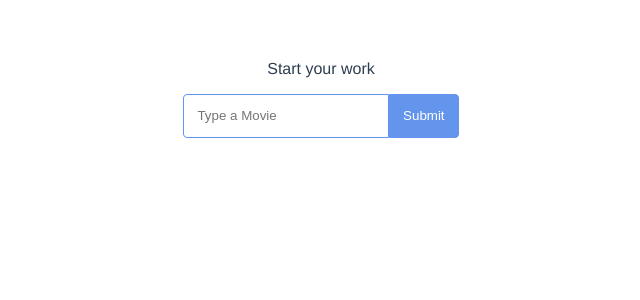
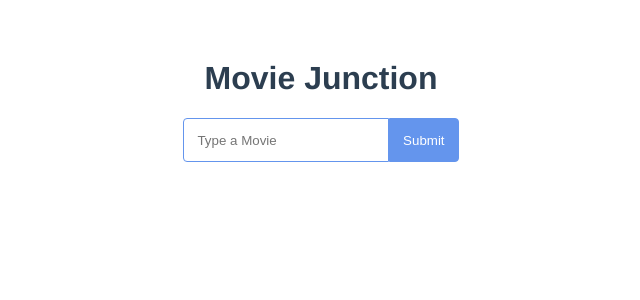
Before and after one commit to ayubkhan154/movie-junction, a Vue app: page / in a window 1280 px wide. Shown: the top 300 px of the page, without its empty margins (319-959 px from the left). Built offline with nearby package versions, Linux system fonts and the light colour scheme.

Commit message:
Minor refactor to App.vue

```diff
--- a/src/App.vue
+++ b/src/App.vue
@@ -1,7 +1,7 @@
 <template>
     <div id="app">
-        <p>Start your work</p>
-        <Search></Search>
+        <h1>Movie Junction</h1>
+        <Search />
     </div>
 </template>
 
```
